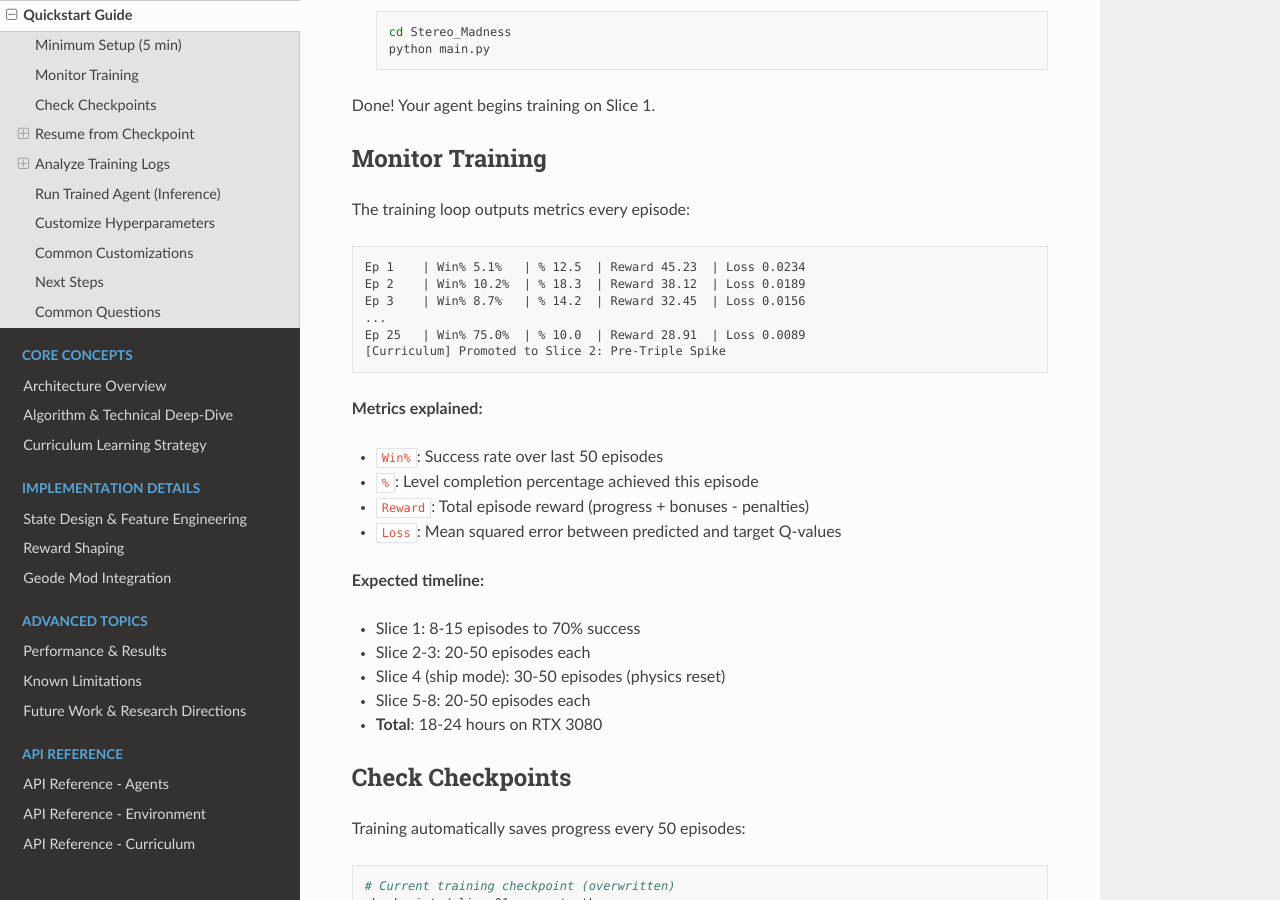
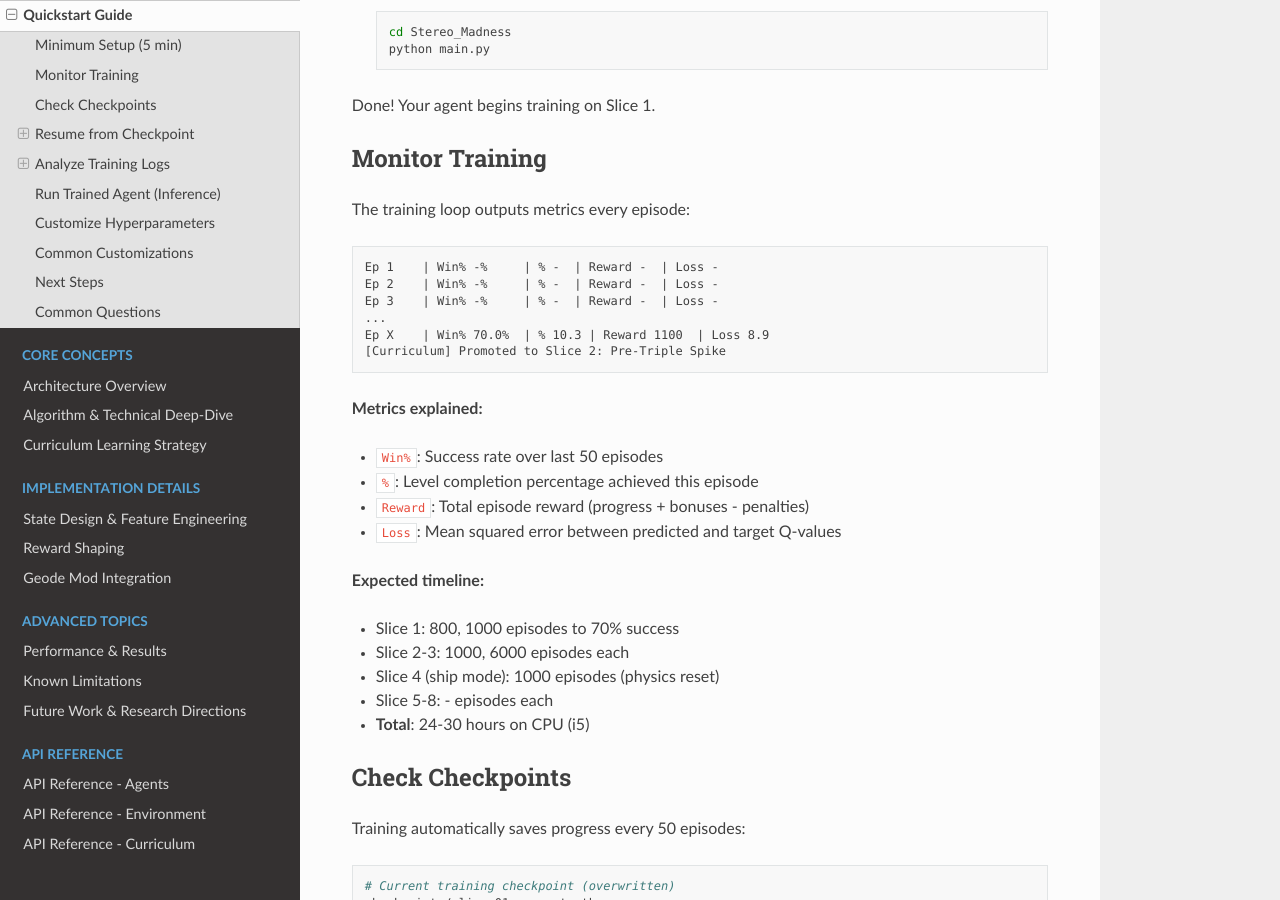
Before and after one commit to mouradboutrid/geometry_dash_RL, a Sphinx documentation site: the page built from docs/quickstart.rst, in a window 1280 px wide and 900 px high, scrolled down 593 px. Built offline with Sphinx 7.4.7 and the Read the Docs theme 3.1.0, drawn with Linux system fonts in a browser that asks for light colours; some of the changed text lies outside the part shown.

Commit message:
Update quickstart.rst

```diff
--- a/docs/quickstart.rst
+++ b/docs/quickstart.rst
@@ -39,11 +39,11 @@ The training loop outputs metrics every episode:
 
 .. code-block:: text
 
-   Ep 1    | Win% 5.1%   | % 12.5  | Reward 45.23  | Loss 0.0234
-   Ep 2    | Win% 10.2%  | % 18.3  | Reward 38.12  | Loss 0.0189
-   Ep 3    | Win% 8.7%   | % 14.2  | Reward 32.45  | Loss 0.0156
+   Ep 1    | Win% -%     | % -  | Reward -  | Loss -
+   Ep 2    | Win% -%     | % -  | Reward -  | Loss -
+   Ep 3    | Win% -%     | % -  | Reward -  | Loss -
    ...
-   Ep 25   | Win% 75.0%  | % 10.0  | Reward 28.91  | Loss 0.0089
+   Ep X    | Win% 70.0%  | % 10.3 | Reward 1100  | Loss 8.9
    [Curriculum] Promoted to Slice 2: Pre-Triple Spike
 
 **Metrics explained:**
@@ -55,11 +55,11 @@ The training loop outputs metrics every episode:
 
 **Expected timeline:**
 
-- Slice 1: 8-15 episodes to 70% success
-- Slice 2-3: 20-50 episodes each
-- Slice 4 (ship mode): 30-50 episodes (physics reset)
-- Slice 5-8: 20-50 episodes each
-- **Total**: 18-24 hours on RTX 3080
+- Slice 1: 800, 1000 episodes to 70% success
+- Slice 2-3: 1000, 6000 episodes each
+- Slice 4 (ship mode): 1000 episodes (physics reset)
+- Slice 5-8: - episodes each
+- **Total**: 24-30 hours on CPU (i5)
 
 Check Checkpoints
 -----------------
@@ -298,23 +298,22 @@ Common Customizations
 Next Steps
 ----------
 
-- ✅ **Training started?** Monitor progress via log files
-- 🔍 **Want to understand the algorithm?** Read :doc:`../algorithm`
-- 🏗️ **Curious about architecture?** See :doc:`../architecture`
-- 📊 **Analyzing performance?** Check :doc:`../performance`
-- 🐛 **Troubleshooting issues?** See :doc:`../installation` troubleshooting section
-- 🚀 **Extending the project?** Review :doc:`../contributing`
+-  **Training started?** Monitor progress via log files
+-  **Want to understand the algorithm?** Read :doc:`../algorithm`
+-  **Curious about architecture?** See :doc:`../architecture`
+-  **Analyzing performance?** Check :doc:`../performance`
+-  **Troubleshooting issues?** See :doc:`../installation` troubleshooting section
+-  **Extending the project?** Review :doc:`../contributing`
 
 Common Questions
 ----------------
 
 **Q: Can I run this on CPU?**
 
-A: Yes, but ~50x slower. Set ``DEVICE = torch.device("cpu")`` in config.py.
-
+A: Yes, That exactly why i use GEODE/Shared Memory instead of CNN
 **Q: How long until the agent completes the level?**
 
-A: 18-24 hours of wall-clock training time on GPU. Agent reaches 70%+ success on final slice after 16-20 hours.
+A: 24-30 hours of wall-clock training time on CPU. (less for succes rate < 70% but sacrifice precesion)
 
 **Q: What if I stop training mid-slice?**
 
```
Also changed, not shown: other parts of docs/quickstart.rst (+3 -3 lines).
